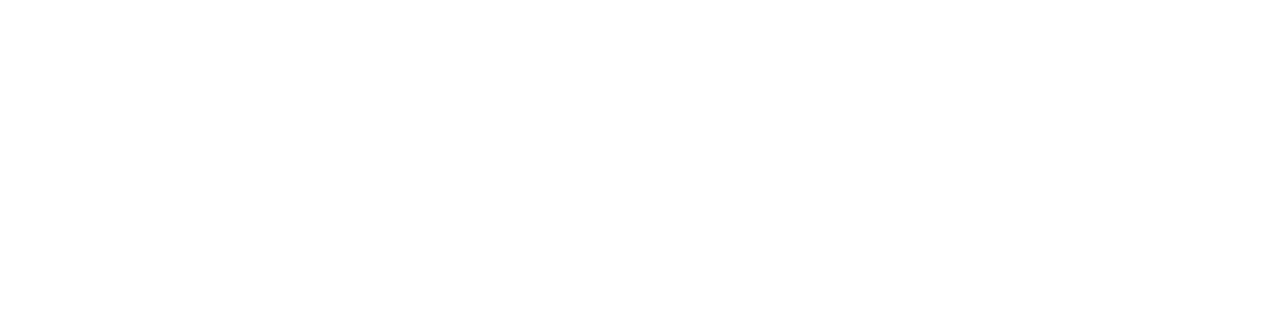
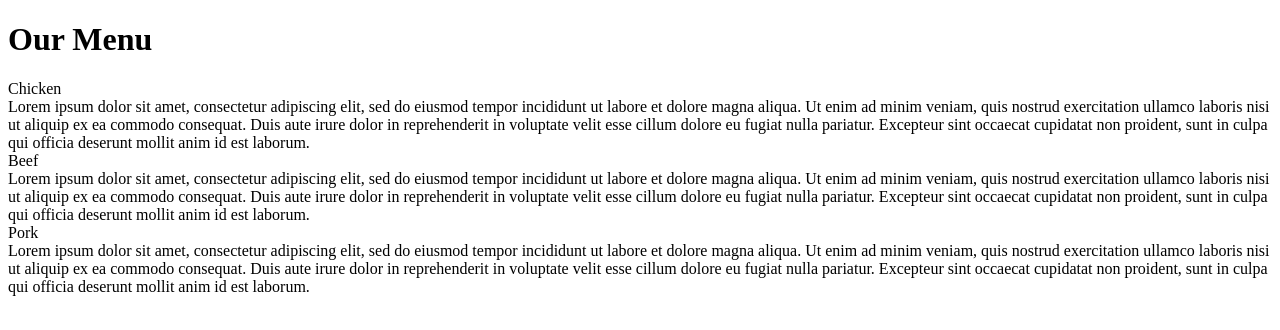
Before and after one commit to meg12321/coursera-module2, a plain HTML site: page index.html in a window 1280 px wide. Drawn offline with Linux system fonts and the light colour scheme.

Commit message:
Update index.html

```diff
--- a/index.html
+++ b/index.html
@@ -5,9 +5,18 @@
   </head>
 
   <body>
-    <h1></h1>
-    <section></section>
-    <section></section>
-    <section></section>
+    <h1>Our Menu</h1>
+    <section class="1">
+      <div>Chicken</div>
+      <div>Lorem ipsum dolor sit amet, consectetur adipiscing elit, sed do eiusmod tempor incididunt ut labore et dolore magna aliqua. Ut enim ad minim veniam, quis nostrud exercitation ullamco laboris nisi ut aliquip ex ea commodo consequat. Duis aute irure dolor in reprehenderit in voluptate velit esse cillum dolore eu fugiat nulla pariatur. Excepteur sint occaecat cupidatat non proident, sunt in culpa qui officia deserunt mollit anim id est laborum.</div>
+    </section>
+    <section class="2">
+      <div>Beef</div>
+      <div>Lorem ipsum dolor sit amet, consectetur adipiscing elit, sed do eiusmod tempor incididunt ut labore et dolore magna aliqua. Ut enim ad minim veniam, quis nostrud exercitation ullamco laboris nisi ut aliquip ex ea commodo consequat. Duis aute irure dolor in reprehenderit in voluptate velit esse cillum dolore eu fugiat nulla pariatur. Excepteur sint occaecat cupidatat non proident, sunt in culpa qui officia deserunt mollit anim id est laborum.</div>
+    </section>
+    <section class="3">
+      <div>Pork</div>
+      <div>Lorem ipsum dolor sit amet, consectetur adipiscing elit, sed do eiusmod tempor incididunt ut labore et dolore magna aliqua. Ut enim ad minim veniam, quis nostrud exercitation ullamco laboris nisi ut aliquip ex ea commodo consequat. Duis aute irure dolor in reprehenderit in voluptate velit esse cillum dolore eu fugiat nulla pariatur. Excepteur sint occaecat cupidatat non proident, sunt in culpa qui officia deserunt mollit anim id est laborum.</div>
+    </section>
   </body>
 </html>
```
